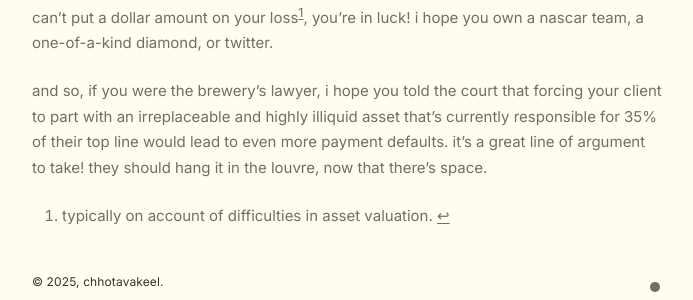
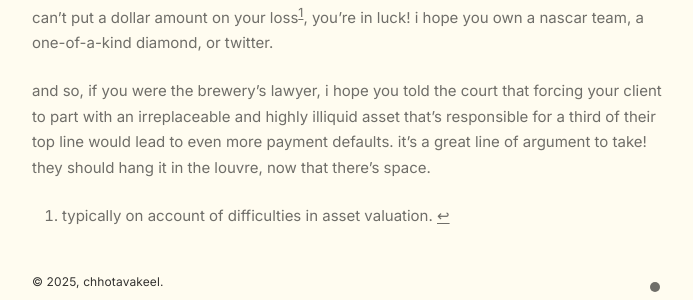
Before and after one commit to chhotavakeel/updatedsite, a Jekyll site: the page built from _notes/Public/beer-wars.md, in a window 1280 px wide. Shown: the part 862-1162 px from the top of the page, without its empty margins (293-986 px from the left). Built offline with Jekyll 4.4.1, drawn with Linux system fonts in a browser that asks for light colours.

Commit message:
Update beer-wars.md

```diff
--- a/_notes/Public/beer-wars.md
+++ b/_notes/Public/beer-wars.md
@@ -23,6 +23,6 @@ honestly, i find these criteria a little strange. determining whether one party
 
 in practice, getting an injunction mainly requires you to establish irreparable harm. a useful rule of thumb here is that if any harm can be quantified in monetary terms, it's likely not irreparable, because you can always be compensated for it. this rules out getting injunctions for things like money, debts, and liquid securities. conversely, if you can't put a dollar amount on your loss[^1], you're in luck! i hope you own a nascar team, a one-of-a-kind diamond, or twitter.
 
-and so, if you were the brewery's lawyer, i hope you told the court that forcing your client to part with an irreplaceable and highly illiquid asset that's currently responsible for 35% of their top line would lead to even more payment defaults. it's a great line of argument to take! they should hang it in the louvre, now that there's space.
+and so, if you were the brewery's lawyer, i hope you told the court that forcing your client to part with an irreplaceable and highly illiquid asset that's responsible for a third of their top line would lead to even more payment defaults. it's a great line of argument to take! they should hang it in the louvre, now that there's space.
 
 [^1]: typically on account of difficulties in asset valuation.
```
Also changed, not shown: other parts of _notes/Public/beer-wars.md (+1 -1 lines).
